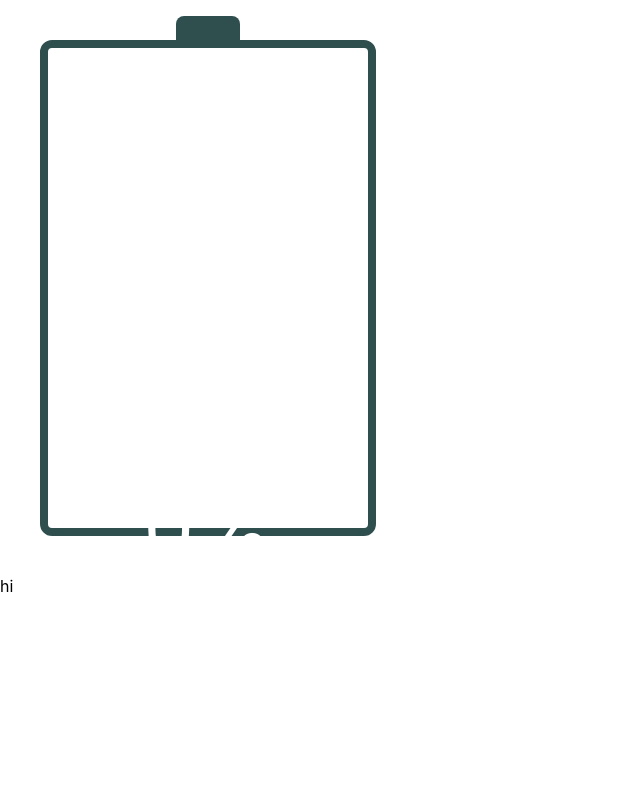
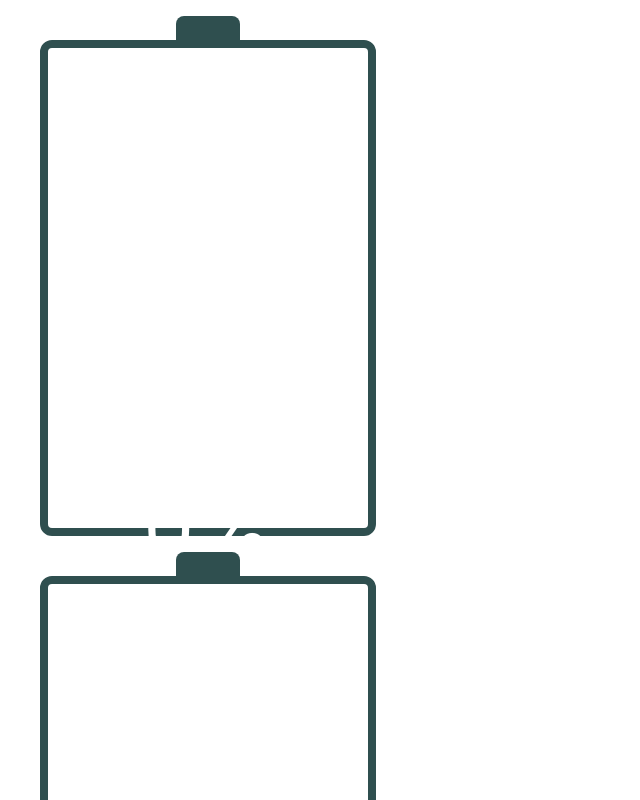
Before and after one commit to gambogisebastian/tutorial-hooks, a React (Create React App) app: page / in a window 1280 px wide. Shown: the top 800 px of the page, without its empty margins (0-640 px from the left). Built offline with nearby package versions, Linux system fonts and the light colour scheme.

Commit message:
mitad lesson hooks

```diff
--- a/src/components/BatteryHookContainer/BatteryHookContainer.jsx
+++ b/src/components/BatteryHookContainer/BatteryHookContainer.jsx
@@ -1,9 +1,13 @@
-import React from "react";
+import React, { useState } from "react";
+import Battery from "../Battery/Battery";
 
 function BatteryHookContainer(props) {
+  const arr = useState(0.55);
+  const level = arr[0];
+  const setLevel = arr[1];
   return (
     <>
-      <p>hi</p>
+      <Battery level={level} />
     </>
   );
 }
```
